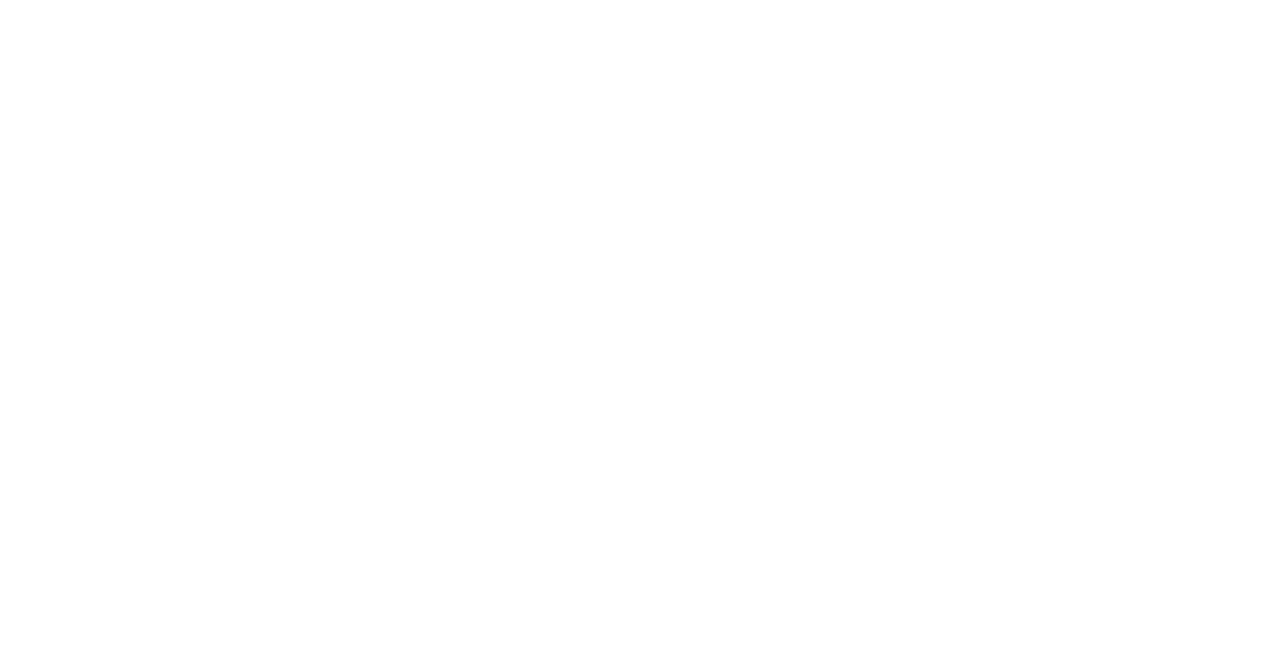
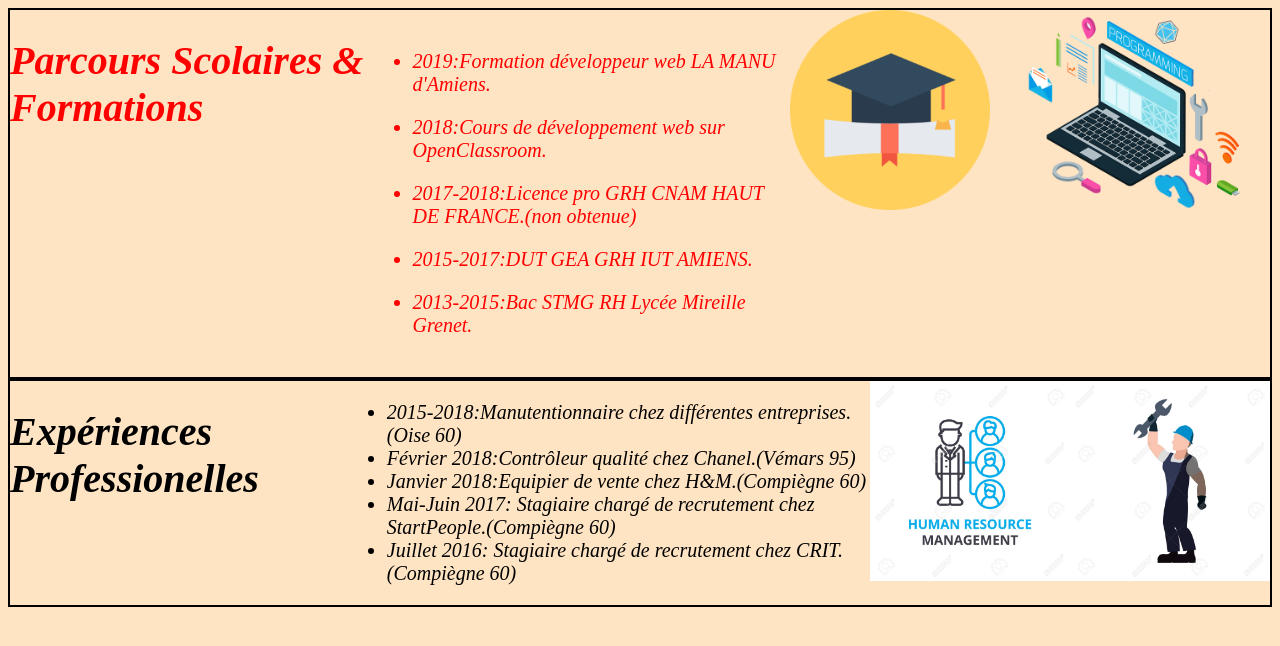
Before and after one commit to Hassan60200/CVonline, a plain HTML site: page formations.html in a window 1280 px wide. Drawn offline with Linux system fonts and the light colour scheme.

Commit message:
Troisième envoi

```diff
--- a/contact.css
+++ b/contact.css
@@ -1,6 +1,6 @@
 fieldset
 {
-    background-color: #FAEBD7;
+    background-color: beige;
 
 }
 
@@ -17,5 +17,5 @@ img
 
 html
 {
-    background-color: #B22222;
+    background-color: bisque;
 }
--- /dev/null
+++ b/formations.css
@@ -0,0 +1,55 @@
+#Scolaire
+{
+    display: flex;
+    border: 2px solid black;
+    background-color: bisque;
+    font-style: oblique;
+    font-family: serif;
+    font-size: 20px;
+    color:red;
+}
+
+html
+{
+background-color: bisque;
+}
+
+img
+{
+    display:flex;
+    flex-wrap: wrap;
+}
+
+.étude
+{
+    height: 200px;
+    width: auto;
+}
+.web
+{
+    height: 200px;
+    width: auto;
+}
+
+#Jobs
+{
+    display: flex;
+    border: 2px solid black;
+    background-color: bisque;
+    font-style: oblique;
+    font-family: serif;
+    font-size: 20px;
+    color:black;
+}
+
+.rh
+{
+    height: 200px;
+    width: auto;
+}
+
+.travailleur
+{
+    height: 200px;
+    width: auto;
+}
--- a/formations.html
+++ b/formations.html
@@ -2,8 +2,34 @@
 <html>
 <head>
 	<title>Mes formations</title>
+	<meta charset="utf-8">
+	<meta name="viewport" content="width=device-width, initial-scale=1.0">
+	<link rel="stylesheet" href="formations.css">
 </head>
 <body>
+		<div id="Scolaire"><h1>Parcours Scolaires & Formations</h1>
+				<ul>
+					<li><p>2019:Formation développeur web LA MANU d'Amiens.</p></li>
+					<li><p>2018:Cours de développement web sur OpenClassroom.</p></li>
+					<li><p>2017-2018:Licence pro GRH CNAM HAUT DE FRANCE.(non obtenue)</p></li>
+					<li><p>2015-2017:DUT GEA GRH IUT AMIENS.</p></li>
+					<li><p>2013-2015:Bac STMG RH Lycée Mireille Grenet.</p></li>
+				</ul>
+			<img src="image/formation.png" class="étude">
+			<img src="image/web.png" class="web">
+		</div>
+
+			<div id="Jobs"><h1>Expériences Professionelles</h1>
+				<ul>
+					<li>2015-2018:Manutentionnaire chez différentes entreprises.(Oise 60)</li>
+					<li>Février 2018:Contrôleur qualité chez Chanel.(Vémars 95)</li>
+					<li>Janvier 2018:Equipier de vente chez H&M.(Compiègne 60)</li>
+					<li>Mai-Juin 2017: Stagiaire chargé de recrutement chez StartPeople.(Compiègne 60)</li>
+					<li>Juillet 2016: Stagiaire chargé de recrutement chez CRIT.(Compiègne 60)</li>
+				</ul>
+			<img src="image/rh.jpg" class="rh">
+			<img src="image/travailleur.jpg" class='travailleur'>
+		</div>
 
 </body>
 </html>
--- a/text.css
+++ b/text.css
@@ -34,6 +34,7 @@ p
 	width: 1000px;
 	height: 200px;
 	flex-direction: column;
+	margin: 100px;
 }
 
 
@@ -43,6 +44,7 @@ p
 	height: 200px;
 	justify-content: space-around;
 	flex-direction: column;
+	margin: 100px;
 }
 
 
@@ -52,6 +54,7 @@ p
 	height: 200px;
 	justify-content: space-around;
 	flex-direction: column;
+	margin: 100px;
 }
 
 a
```
Also changed, not shown: compétences.html (+13 -0 lines), contact.html (+2 -2 lines), index.html (renamed from moncv.html, +2 -1 lines), compétences.css (added), image/formation.png (added), image/rh.jpg (added), image/travailleur.jpg (added), image/web.png (added), 1 other file.
